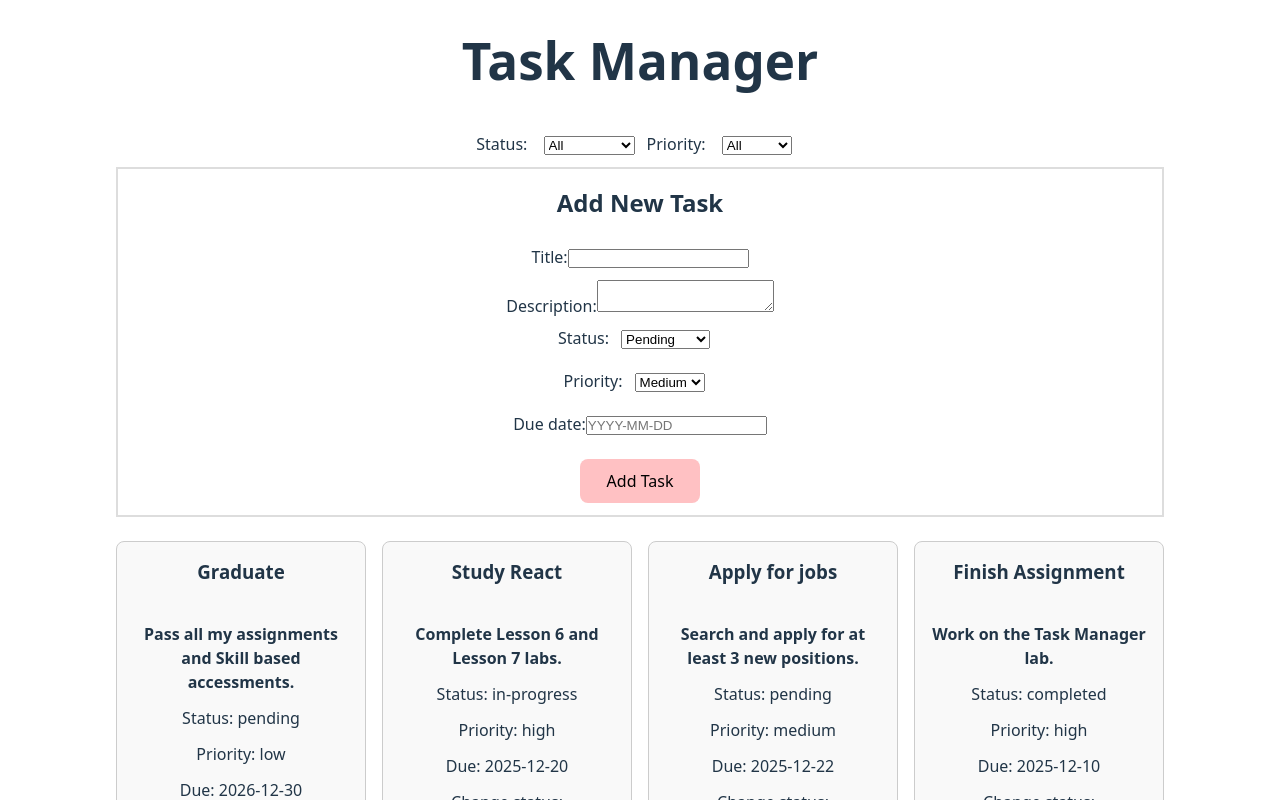
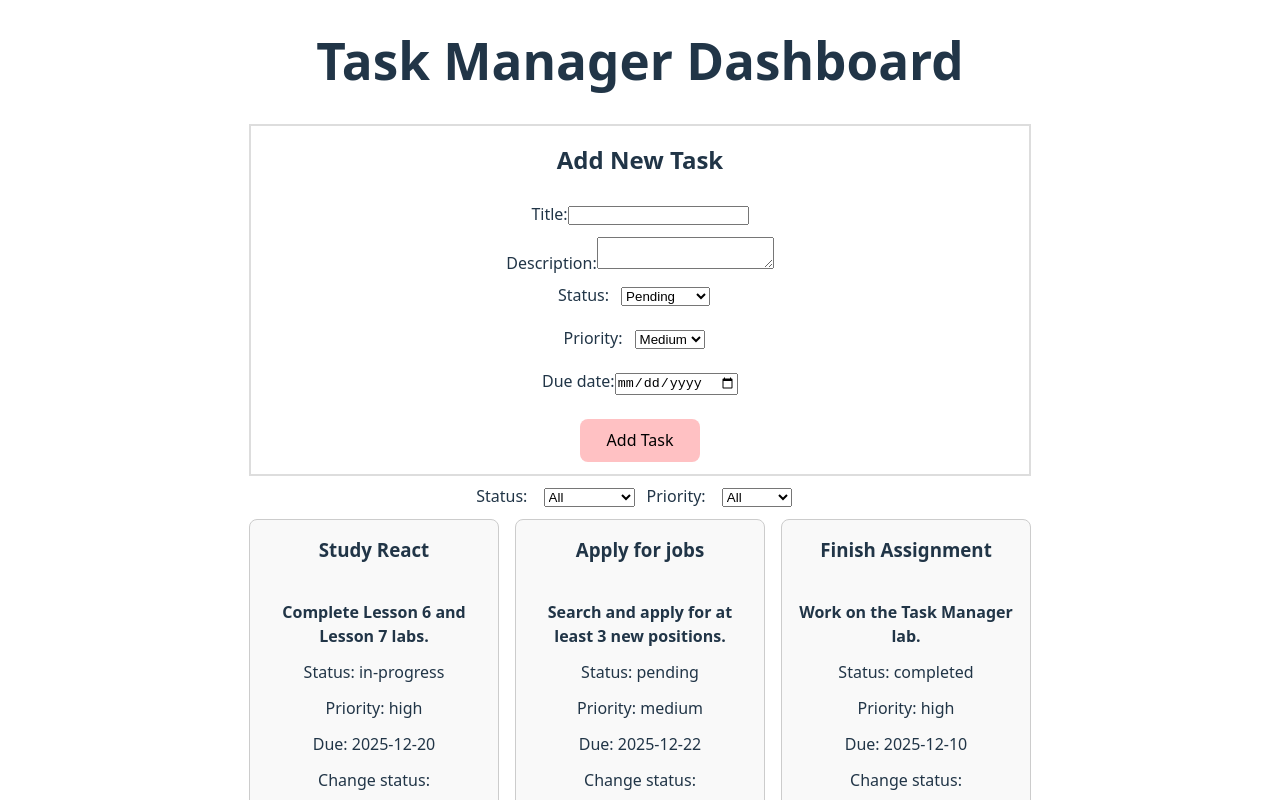
Before and after one commit to jjacque1/React-Dashboard-Application, a React (Vite) app: page / in a window 1280 px wide. Shown: the top 800 px of the page. Built offline with nearby package versions, Linux system fonts and the light colour scheme.

Commit message:
moved dashboard logic from app.tsx to dashboard.tsx and simplified app.tsx

```diff
--- a/src/App.css
+++ b/src/App.css
@@ -70,13 +70,6 @@ li {
 }
 
 form {
-  width: 100%;
-  text-align: start;
-  margin-bottom: 24px;
-  display: flex;
-  flex-direction: column;
-  justify-content: center;
-  align-items: center;
   border: 2px solid #ddd;
 }
 
--- a/src/App.tsx
+++ b/src/App.tsx
@@ -1,126 +1,8 @@
 import "./App.css";
-import { useState } from "react";
-import { TaskForm } from "./components/TaskForm/TAskForm";
-import type { NewTaskData } from "./types";
-
-import type { Task, TaskStatus, TaskPriority } from "./types";
-import { TaskList } from "./components/TaskList/TaskList";
-import { TaskFilter } from "./components/TaskFilter/TaskFilter";
-
-const initialTasks: Task[] = [
-  {
-    id: "4",
-    title: "Graduate",
-    description: "Pass all my assignments and Skill based accessments.",
-    status: "pending",
-    priority: "low",
-    dueDate: "2026-12-30",
-  },
-  {
-    id: "1",
-    title: "Study React",
-    description: "Complete Lesson 6 and Lesson 7 labs.",
-    status: "in-progress",
-    priority: "high",
-    dueDate: "2025-12-20",
-  },
-  {
-    id: "2",
-    title: "Apply for jobs",
-    description: "Search and apply for at least 3 new positions.",
-    status: "pending",
-    priority: "medium",
-    dueDate: "2025-12-22",
-  },
-  {
-    id: "3",
-    title: "Finish Assignment",
-    description: "Work on the Task Manager lab.",
-    status: "completed",
-    priority: "high",
-    dueDate: "2025-12-10",
-  },
-];
+import { Dashboard } from "./components/Dashboard/Dashboard";
 
 function App() {
-  const [tasks, setTasks] = useState<Task[]>(initialTasks);
-  const [statusFilter, setStatusFilter] = useState<TaskStatus | undefined>(
-    undefined
-  );
-  const [priorityFilter, setPriorityFilter] = useState<
-    TaskPriority | undefined
-  >(undefined);
-
-  function handleAddTask(newTaskData: NewTaskData): void {
-    const newTask: Task = {
-      id: (tasks.length + 1).toString(),
-      ...newTaskData,
-    };
-
-    setTasks((prevTasks) => [newTask, ...prevTasks]);
-  }
-
-  // Update a task's status
-  function handleStatusChange(taskId: string, newStatus: TaskStatus): void {
-    setTasks((previousTasks) =>
-      previousTasks.map((task) => {
-        if (task.id === taskId) {
-          return {
-            ...task,
-            status: newStatus,
-          };
-        }
-        return task;
-      })
-    );
-  }
-
-  // Delete a task
-  function handleDelete(taskId: string): void {
-    setTasks((previousTasks) =>
-      previousTasks.filter((task) => task.id !== taskId)
-    );
-  }
-
-  // Update filters (called by TaskFilter)
-  function handleFilterChange(filters: {
-    status?: TaskStatus;
-    priority?: TaskPriority;
-  }): void {
-    if ("status" in filters) {
-      setStatusFilter(filters.status);
-    }
-    if ("priority" in filters) {
-      setPriorityFilter(filters.priority);
-    }
-  }
-
-  // Apply filters to tasks
-  const filteredTasks = tasks.filter((task) => {
-    const matchesStatus =
-      statusFilter === undefined || task.status === statusFilter;
-
-    const matchesPriority =
-      priorityFilter === undefined || task.priority === priorityFilter;
-
-    return matchesStatus && matchesPriority;
-  });
-
-  return (
-    <div>
-      <h1>Task Manager </h1>
-      <TaskFilter onFilterChange={handleFilterChange} />
-      <TaskForm onAddTask={handleAddTask} />
-        <div className="container">
-          <TaskList
-        tasks={filteredTasks}
-        onStatusChange={handleStatusChange}
-        onDelete={handleDelete}
-      />
-        </div>
-
-    </div>
-  );
+  return <Dashboard />;
 }
 
 export default App;
--- a/src/components/Dashboard/Dashboard.tsx
+++ b/src/components/Dashboard/Dashboard.tsx
@@ -0,0 +1,98 @@
+import { useState } from "react";
+
+import type { Task, TaskStatus, TaskPriority, NewTaskData } from "../../types";
+import { TaskForm } from "../TaskForm/TAskForm";
+import { TaskFilter } from "../TaskFilter/TaskFilter";
+import { TaskList } from "../TaskList/TaskList";
+
+const initialTasks: Task[] = [
+  {
+    id: "1",
+    title: "Study React",
+    description: "Complete Lesson 6 and Lesson 7 labs.",
+    status: "in-progress",
+    priority: "high",
+    dueDate: "2025-12-20",
+  },
+  {
+    id: "2",
+    title: "Apply for jobs",
+    description: "Search and apply for at least 3 new positions.",
+    status: "pending",
+    priority: "medium",
+    dueDate: "2025-12-22",
+  },
+  {
+    id: "3",
+    title: "Finish Assignment",
+    description: "Work on the Task Manager lab.",
+    status: "completed",
+    priority: "high",
+    dueDate: "2025-12-10",
+  },
+];
+
+export function Dashboard() {
+  const [tasks, setTasks] = useState<Task[]>(initialTasks);
+
+  const [statusFilter, setStatusFilter] = useState<TaskStatus | undefined>();
+  const [priorityFilter, setPriorityFilter] = useState<TaskPriority | undefined>();
+
+  //  Add task
+  function handleAddTask(newTaskData: NewTaskData): void {
+    const newTask: Task = {
+      id: (tasks.length + 1).toString(),
+      ...newTaskData,
+    };
+
+    setTasks((prev) => [newTask, ...prev]);
+  }
+
+  //  Update status
+  function handleStatusChange(taskId: string, newStatus: TaskStatus): void {
+    setTasks((prev) =>
+      prev.map((task) =>
+        task.id === taskId ? { ...task, status: newStatus } : task
+      )
+    );
+  }
+
+  // Delete task
+  function handleDelete(taskId: string): void {
+    setTasks((prev) => prev.filter((task) => task.id !== taskId));
+  }
+
+  //  Update filters
+  function handleFilterChange(filters: {
+    status?: TaskStatus;
+    priority?: TaskPriority;
+  }): void {
+    if ("status" in filters) setStatusFilter(filters.status);
+    if ("priority" in filters) setPriorityFilter(filters.priority);
+  }
+
+  // Filtered tasks
+  const filteredTasks = tasks.filter((task) => {
+    const matchesStatus =
+      statusFilter === undefined || task.status === statusFilter;
+
+    const matchesPriority =
+      priorityFilter === undefined || task.priority === priorityFilter;
+
+    return matchesStatus && matchesPriority;
+  });
+
+  return (
+    <div>
+      <h1>Task Manager Dashboard</h1>
+
+      <TaskForm onAddTask={handleAddTask} />
+      <TaskFilter onFilterChange={handleFilterChange} />
+      <TaskList
+        tasks={filteredTasks}
+        onStatusChange={handleStatusChange}
+        onDelete={handleDelete}
+      />
+    </div>
+  );
+}
--- a/src/components/TaskForm/TAskForm.tsx
+++ b/src/components/TaskForm/TAskForm.tsx
@@ -130,8 +130,7 @@ export function TaskForm({ onAddTask }: TaskFormProps) {
   <label>
     Due date:
     <input
-            type="text"
-            placeholder="YYYY-MM-DD"
+      type="date"
       value={formValues.dueDate}
       onChange={handleDueDateChange}
     />
```
Lines whose indentation alone changed are shown as unchanged.
